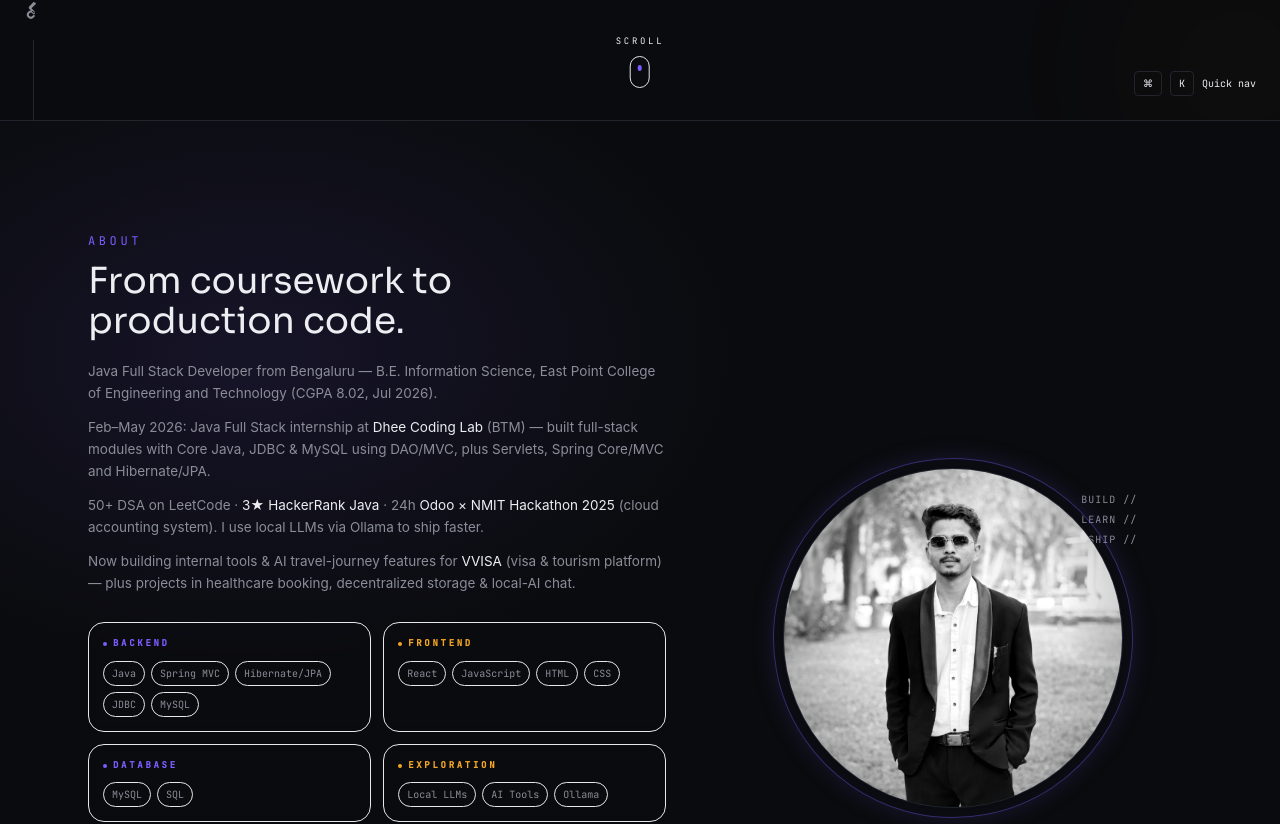
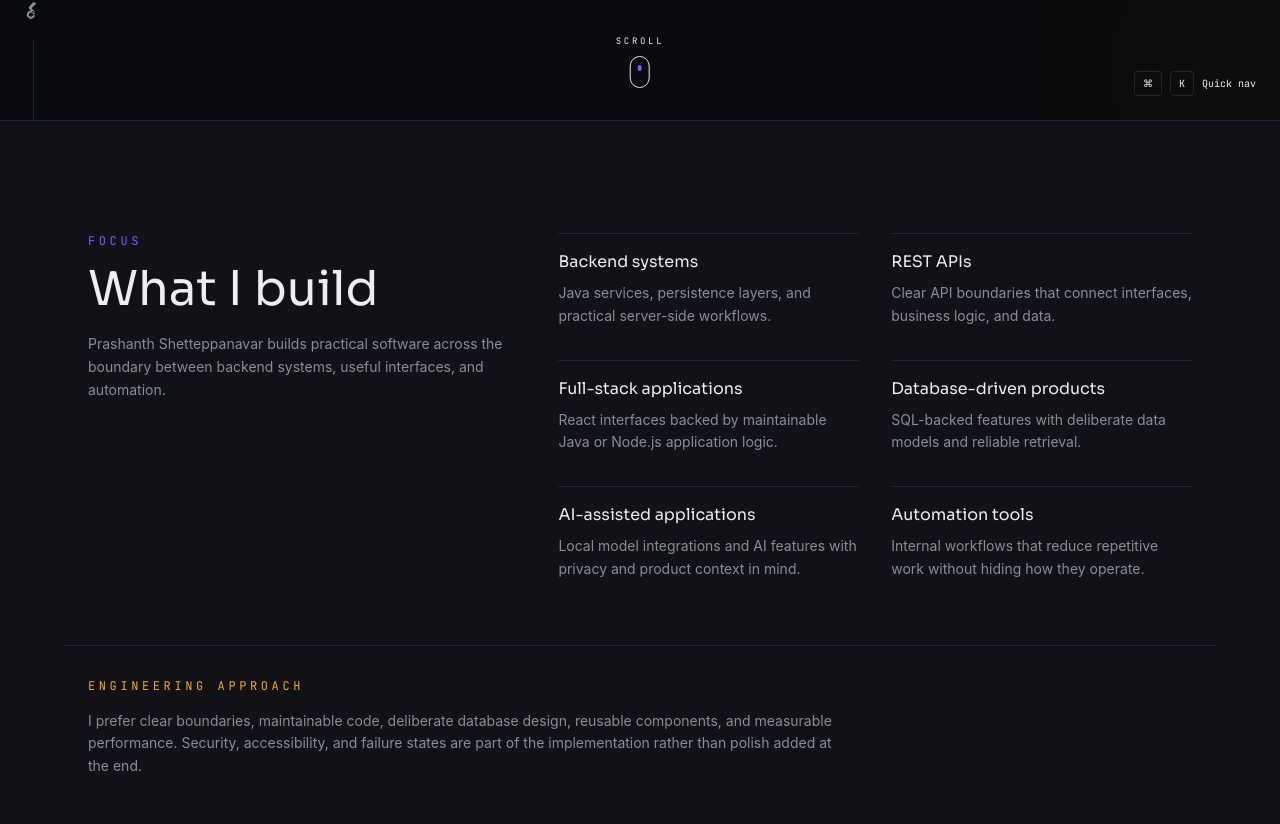
Before and after one commit to prashanth-shetteppanavar/prashanth-portfolio, a React (Vite) app: page / in a window 1280 px wide. Shown: the part 680-1504 px from the top of the page. Built offline with nearby package versions, Linux system fonts and the light colour scheme; a web font is replaced by a local one.

Commit message:
Add final recruiter and SEO improvements

```diff
--- a/src/App.jsx
+++ b/src/App.jsx
@@ -15,6 +15,23 @@ import Certificates from "./components/Certificates";
 import Experience from "./components/Experience";
 import Contact from "./components/Contact";
 import ProjectPage from "./components/ProjectPage";
+import WhatIBuild from "./components/WhatIBuild";
+
+function NotFoundPage() {
+  return (
+    <main className="min-h-screen bg-ink px-6 py-32 text-bone">
+      <div className="mx-auto max-w-3xl">
+        <p className="font-mono text-accent">404</p>
+        <h1 className="mt-4 font-display text-4xl">Page not found</h1>
+        <p className="mt-4 max-w-md text-mute">The page you requested does not exist.</p>
+        <div className="mt-8 flex flex-wrap gap-5 font-mono text-xs uppercase tracking-widest">
+          <a className="text-accent hover:text-bone" href="/">Return home -&gt;</a>
+          <a className="text-accent hover:text-bone" href="/#projects">View projects -&gt;</a>
+        </div>
+      </div>
+    </main>
+  );
+}
 
 export default function App() {
   const [loaded, setLoaded] = useState(false);
@@ -39,6 +56,7 @@ export default function App() {
 
   const projectMatch = window.location.pathname.match(/^\/projects\/([^/]+)\/?$/);
   if (projectMatch) return <ProjectPage slug={projectMatch[1]} />;
+  if (window.location.pathname !== "/") return <NotFoundPage />;
 
   return (
     <div className="relative bg-ink">
@@ -57,6 +75,7 @@ export default function App() {
       <Navbar />
       <main id="main-content">
         <Hero />
+        <WhatIBuild />
         <About />
         <Education />
         <Skills />
--- a/src/components/ProjectPage.jsx
+++ b/src/components/ProjectPage.jsx
@@ -9,9 +9,24 @@ export default function ProjectPage({ slug }) {
     document.title = `${project.title} | Prashanth Shetteppanavar`;
     const description = document.querySelector('meta[name="description"]');
     if (description) description.setAttribute("content", `${project.title}: ${project.desc}`);
+    const pageTitle = `${project.title} | Prashanth Shetteppanavar`;
+    const pageUrl = `https://prashanth-portfolio-plum.vercel.app/projects/${project.slug}`;
+    const metadata = {
+      'meta[property="og:title"]': pageTitle,
+      'meta[property="og:description"]': project.desc,
+      'meta[property="og:url"]': pageUrl,
+      'meta[name="twitter:title"]': pageTitle,
+      'meta[name="twitter:description"]': project.desc,
+    };
+    const previousMetadata = Object.entries(metadata).map(([selector, value]) => {
+      const element = document.querySelector(selector);
+      const previous = element?.getAttribute("content");
+      element?.setAttribute("content", value);
+      return [element, previous];
+    });
     const canonical = document.querySelector('link[rel="canonical"]');
     const previousCanonical = canonical?.getAttribute("href");
-    if (canonical) canonical.setAttribute("href", `https://prashanth-portfolio-plum.vercel.app/projects/${project.slug}`);
+    if (canonical) canonical.setAttribute("href", pageUrl);
     const schema = document.createElement("script");
     schema.type = "application/ld+json";
     schema.textContent = JSON.stringify({
@@ -19,16 +34,30 @@ export default function ProjectPage({ slug }) {
       "@type": "CreativeWork",
       name: project.title,
       description: project.desc,
-      url: `https://prashanth-portfolio-plum.vercel.app/projects/${project.slug}`,
+      url: pageUrl,
       creator: { "@type": "Person", name: "Prashanth Shetteppanavar", url: "https://prashanth-portfolio-plum.vercel.app/" },
       image: `https://prashanth-portfolio-plum.vercel.app${project.image}`,
     });
+    const breadcrumbSchema = document.createElement("script");
+    breadcrumbSchema.type = "application/ld+json";
+    breadcrumbSchema.textContent = JSON.stringify({
+      "@context": "https://schema.org",
+      "@type": "BreadcrumbList",
+      itemListElement: [
+        { "@type": "ListItem", position: 1, name: "Home", item: "https://prashanth-portfolio-plum.vercel.app/" },
+        { "@type": "ListItem", position: 2, name: "Projects", item: "https://prashanth-portfolio-plum.vercel.app/#projects" },
+        { "@type": "ListItem", position: 3, name: project.title, item: `https://prashanth-portfolio-plum.vercel.app/projects/${project.slug}` },
+      ],
+    });
     document.head.appendChild(schema);
+    document.head.appendChild(breadcrumbSchema);
     return () => {
       document.title = "Prashanth Shetteppanavar | Java Full Stack Developer";
       if (description) description.setAttribute("content", "Prashanth Shetteppanavar is a Java Full Stack Developer in Bengaluru building backend systems, REST APIs, database-backed applications and React interfaces.");
       if (canonical && previousCanonical) canonical.setAttribute("href", previousCanonical);
+      previousMetadata.forEach(([element, previous]) => element?.setAttribute("content", previous));
       schema.remove();
+      breadcrumbSchema.remove();
     };
   }, [project]);
 
@@ -47,7 +76,13 @@ export default function ProjectPage({ slug }) {
   return (
     <main className="min-h-screen bg-ink text-bone">
       <div className="mx-auto max-w-5xl px-6 pb-24 pt-32 md:pt-40">
-        <a href="/#projects" className="font-mono text-xs uppercase tracking-widest text-mute hover:text-accent">&lt;- Back to projects</a>
+        <nav aria-label="Breadcrumb" className="font-mono text-xs uppercase tracking-widest text-mute">
+          <a href="/" className="hover:text-accent">Home</a>
+          <span className="mx-2 text-line" aria-hidden="true">/</span>
+          <a href="/#projects" className="hover:text-accent">Projects</a>
+          <span className="mx-2 text-line" aria-hidden="true">/</span>
+          <span className="text-accent2">{project.title}</span>
+        </nav>
         <div className="mt-12 grid gap-12 md:grid-cols-[1.05fr_0.95fr] md:items-end">
           <div>
             <p className="font-mono text-xs uppercase tracking-[0.3em] text-accent2">{project.tag} / {project.number}</p>
--- a/src/components/Projects.jsx
+++ b/src/components/Projects.jsx
@@ -47,10 +47,12 @@ function ProjectRow({ project, reverse, onExpand }) {
       ref={ref}
       className={`grid md:grid-cols-2 gap-8 md:gap-14 items-center ${reverse ? "md:[direction:rtl]" : ""}`}
     >
-      <motion.div
+      <motion.button
+        type="button"
         style={{ x: imageX }}
         data-cursor="card"
         onClick={onExpand}
+        aria-label={`Enlarge ${project.title} preview`}
         className={`group relative rounded-2xl overflow-hidden border border-line cursor-pointer ${
           reverse ? "md:[direction:ltr]" : ""
         }`}
@@ -75,7 +77,7 @@ function ProjectRow({ project, reverse, onExpand }) {
             </span>
           </motion.div>
         </div>
-      </motion.div>
+      </motion.button>
 
       <motion.div style={{ x: textX }} className={reverse ? "md:[direction:ltr]" : ""}>
         <div className="flex items-center gap-4 mb-4">
--- /dev/null
+++ b/src/components/WhatIBuild.jsx
@@ -0,0 +1,47 @@
+import { motion } from "framer-motion";
+
+const FOCUS_AREAS = [
+  { title: "Backend systems", detail: "Java services, persistence layers, and practical server-side workflows." },
+  { title: "REST APIs", detail: "Clear API boundaries that connect interfaces, business logic, and data." },
+  { title: "Full-stack applications", detail: "React interfaces backed by maintainable Java or Node.js application logic." },
+  { title: "Database-driven products", detail: "SQL-backed features with deliberate data models and reliable retrieval." },
+  { title: "AI-assisted applications", detail: "Local model integrations and AI features with privacy and product context in mind." },
+  { title: "Automation tools", detail: "Internal workflows that reduce repetitive work without hiding how they operate." },
+];
+
+export default function WhatIBuild() {
+  return (
+    <section id="what-i-build" className="relative border-t border-line bg-surface py-20 md:py-28">
+      <div className="mx-auto grid max-w-6xl gap-12 px-6 md:grid-cols-[0.8fr_1.2fr] md:items-start">
+        <div>
+          <p className="font-mono text-xs uppercase tracking-[0.3em] text-accent">Focus</p>
+          <h2 className="mt-4 font-display text-3xl leading-tight text-bone md:text-5xl">What I build</h2>
+          <p className="mt-5 max-w-md text-sm leading-relaxed text-mute">
+            Prashanth Shetteppanavar builds practical software across the boundary between backend systems, useful interfaces, and automation.
+          </p>
+        </div>
+        <div className="grid gap-x-8 gap-y-8 sm:grid-cols-2">
+          {FOCUS_AREAS.map((area, index) => (
+            <motion.article
+              key={area.title}
+              initial={{ opacity: 0, y: 12 }}
+              whileInView={{ opacity: 1, y: 0 }}
+              viewport={{ once: true, margin: "-60px" }}
+              transition={{ duration: 0.4, delay: index * 0.04 }}
+              className="border-t border-line pt-4"
+            >
+              <h3 className="font-display text-base text-bone">{area.title}</h3>
+              <p className="mt-2 text-sm leading-relaxed text-mute">{area.detail}</p>
+            </motion.article>
+          ))}
+        </div>
+      </div>
+      <div className="mx-auto mt-16 max-w-6xl border-t border-line px-6 pt-8">
+        <p className="font-mono text-xs uppercase tracking-[0.3em] text-accent2">Engineering approach</p>
+        <p className="mt-4 max-w-3xl text-sm leading-relaxed text-mute">
+          I prefer clear boundaries, maintainable code, deliberate database design, reusable components, and measurable performance. Security, accessibility, and failure states are part of the implementation rather than polish added at the end.
+        </p>
+      </div>
+    </section>
+  );
+}
```
